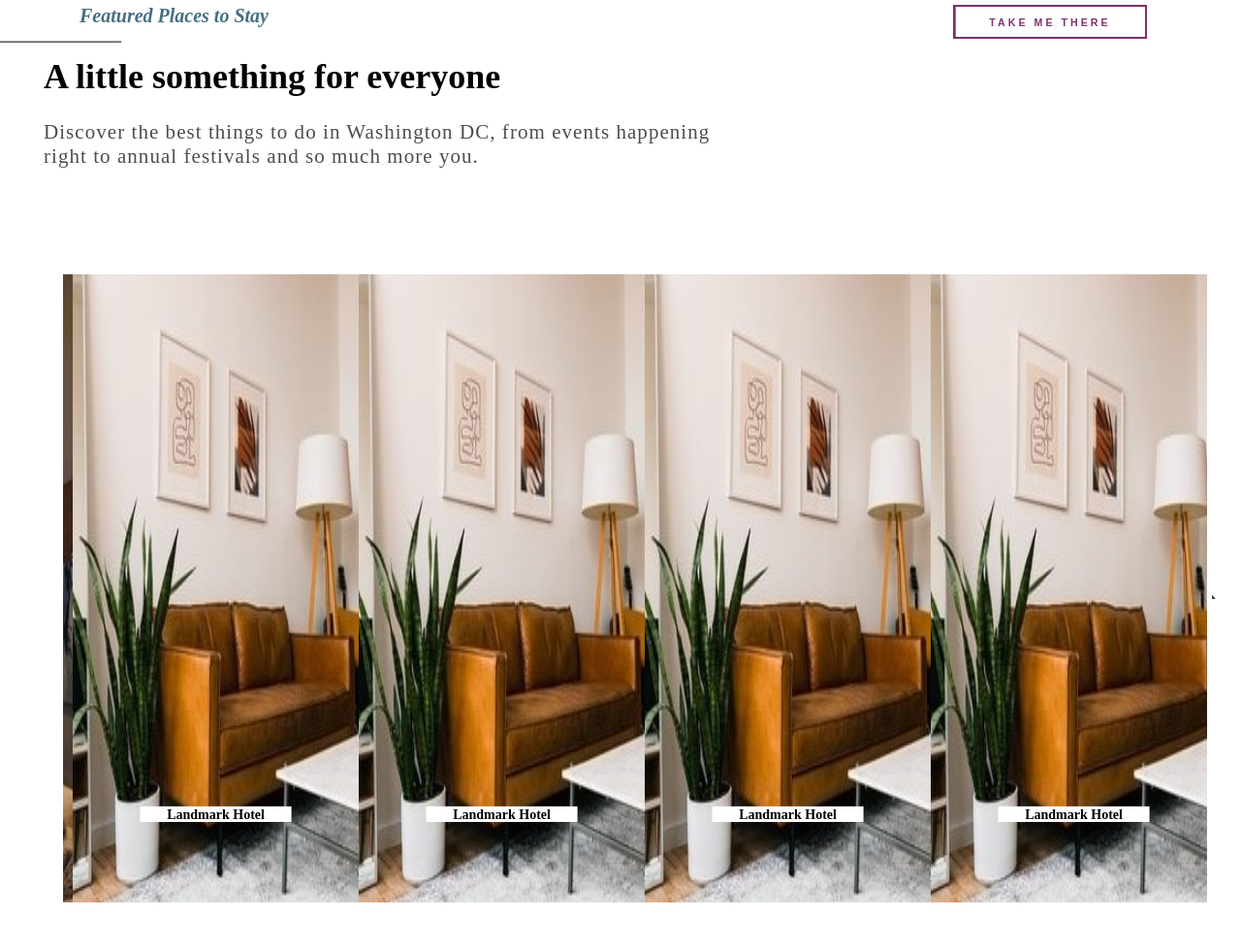
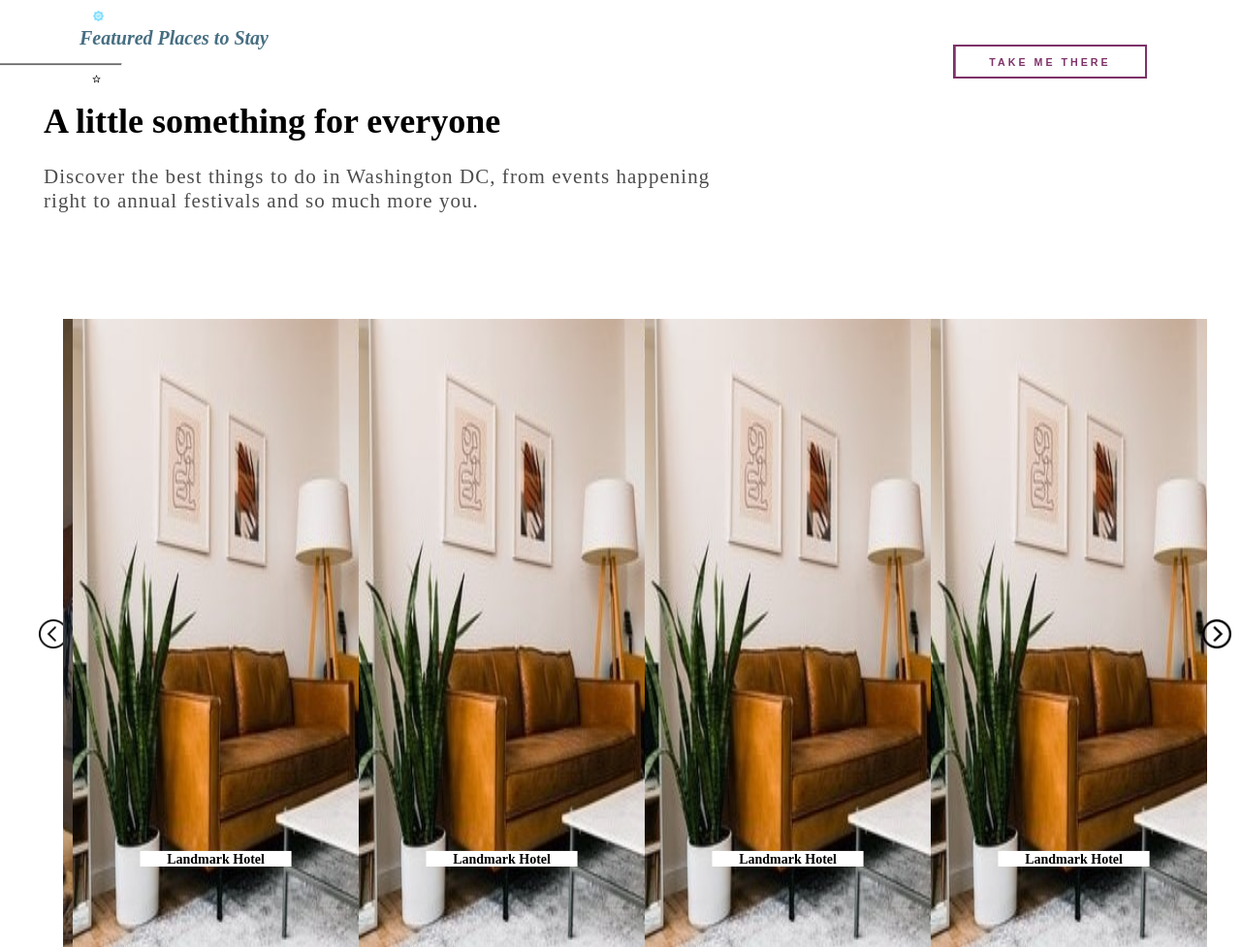
Before and after one commit to Aishanaya01/OSL_1, a website: page index.html in a window 1280 px wide. Shown: the whole page at 97% size. Drawn offline with nearby package versions, Linux system fonts and the light colour scheme.

Commit message:
implement the theming task

```diff
--- a/index.html
+++ b/index.html
@@ -22,10 +22,13 @@
         <div class="container">
              <div class="mainDetails">
                 <div class="Main">
+                    <img src="images/1.png" width="13px">
                     <h5>
                         Featured Places to Stay
                     </h5>
                         <hr>
+                        <div class="img_gif">
+                        <img src="images/star--v2.gif" width="9px" marginTop ="200px" ></div>
                         <h1>A little something for everyone</h1>
                         <p>Discover  the  best  things  to  do  in  Washington  DC,  from  events  happening <br>right    to  annual
                             festivals  and  so  much  more  you.
@@ -207,9 +210,13 @@
     $('.owl-carousel').slick({
   dots: true,
   infinite: true,
+  arrows: true,
+  prevArrow:"<img class='a-left control-c prev slick-prev' src='images/left.png' >",
+ nextArrow:"<img class='a-right control-c next slick-next' src='images/right.png'>",
   speed: 300,
   slidesToShow: 4,
   slidesToScroll: 4,
+
   responsive: [
     {
       breakpoint: 1024,
--- a/scss/style.scss
+++ b/scss/style.scss
@@ -42,7 +42,13 @@ body {
   background-color:#666666;
   text-align: left;
   margin:14px 0px 0px -98px;
+  // .img_gif{
+  //   width: 10px;
+  //   margin-top: 10px;
+  // }
  }
+
+
 .container .mainDetails .Main h1{
   display: block;
   font-size: 36px;
@@ -60,6 +66,7 @@ body {
 .mainDetails .btn{
   float: left;
   margin-left: 100px;
+  margin-top: 41px;
 }
 .container1{
   width: 200vw;
@@ -80,10 +87,16 @@ body {
   display: inline-block;
   overflow: visible;
 }
-.slick-prev:before,
-    .slick-next:before {
-      color: black;
-    }
+// .slick-prev:before,
+//     .slick-next:before {
+//       color: black;
+//     }
+.control-c {
+  width: 30px;
+  height: 30px;
+  border-radius: 1px;
+  border-color: #7D3269;
+}
 .container1 .box .imgBox{
   position: relative;
   width: 100%;
```
Also changed, not shown: css/style.css, images/1.png (added), images/left.png (added), images/right.png (added).
